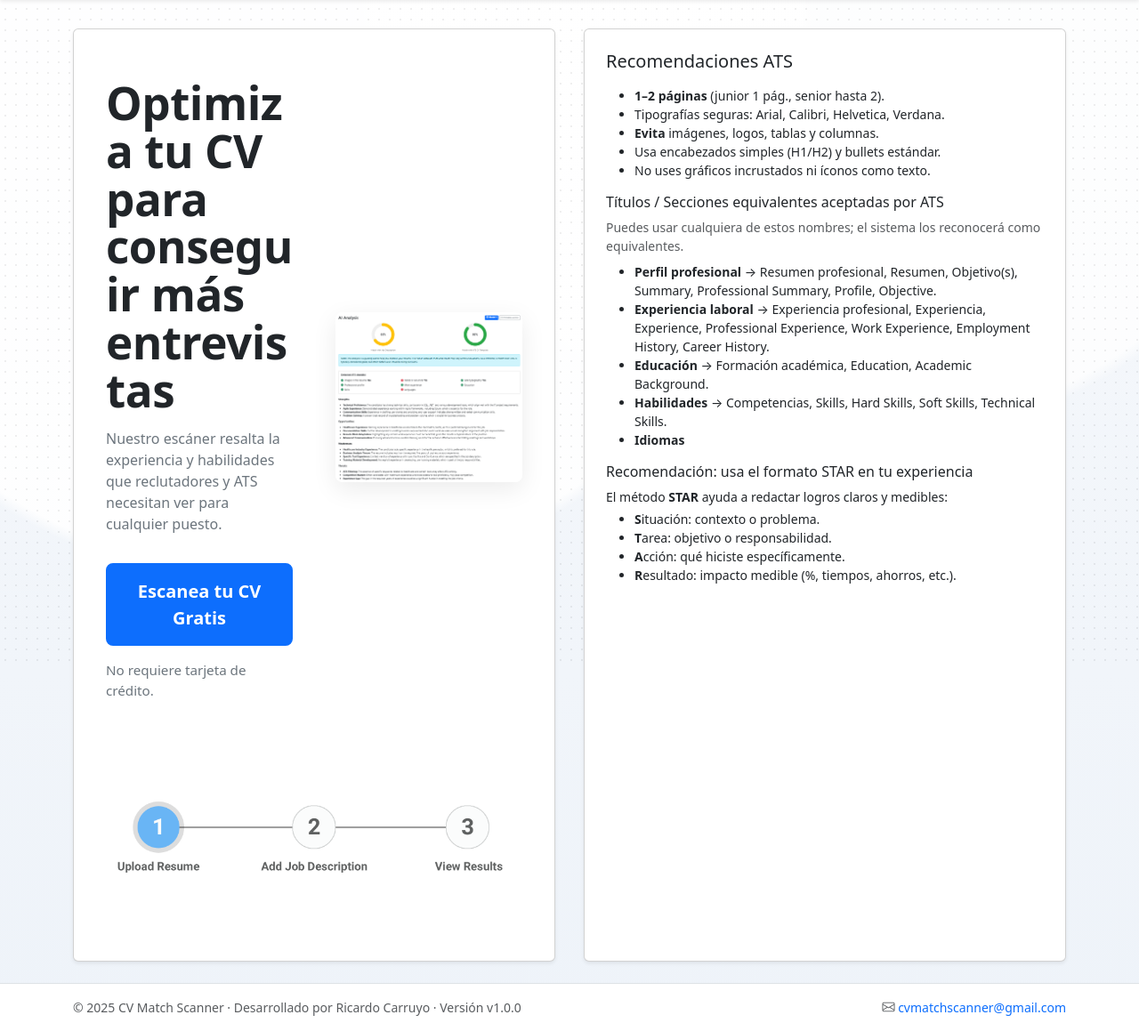
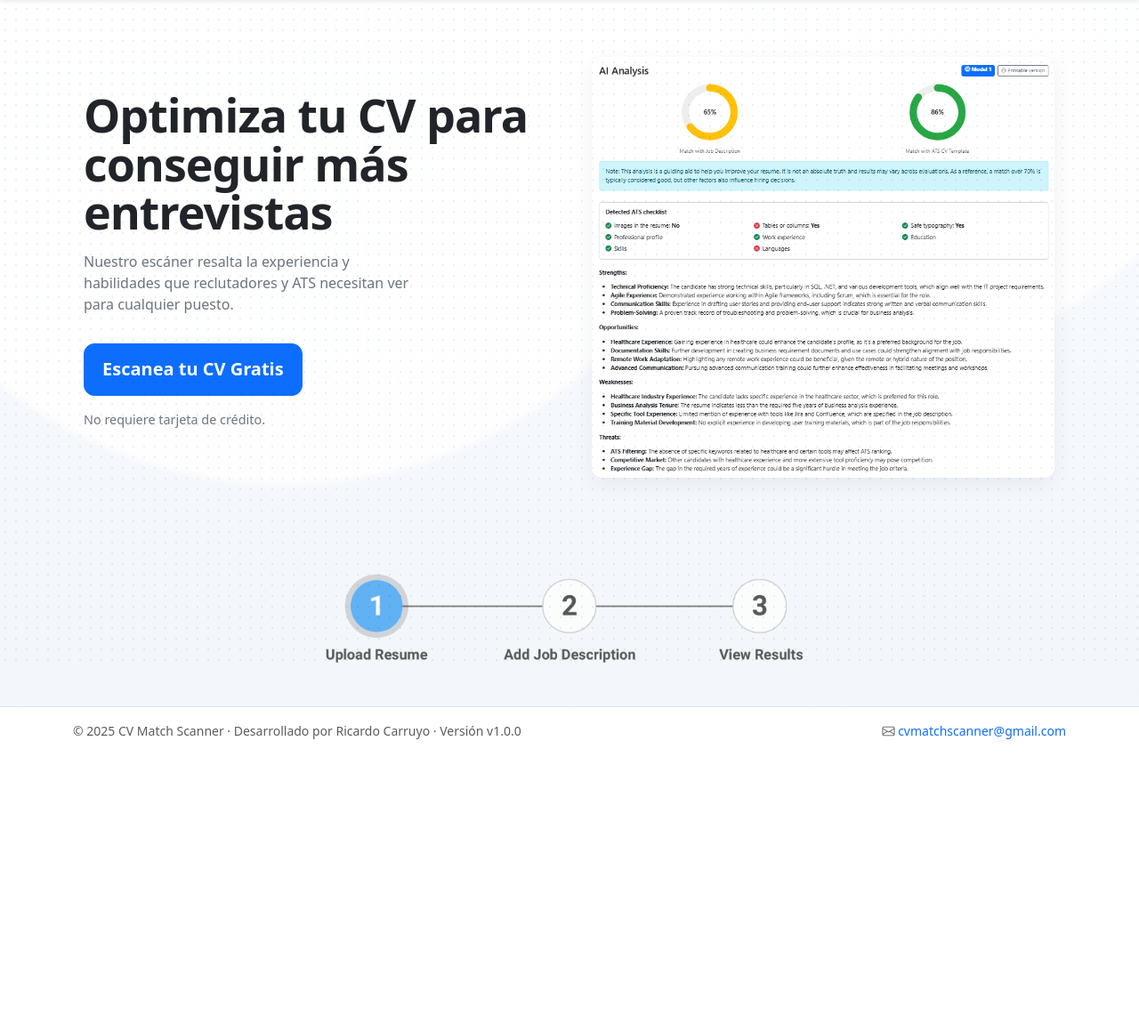
Before and after one commit to ricardocarruyo/cv-scanner, a Flask app: page / in a window 1280 px wide. Shown: the part 56-1215 px from the top of the page at 89% size. After the commit the page ends 887 px from the top, so only its background shows below. Run offline with Flask 3, Linux system fonts and the light colour scheme.

Commit message:
Landing 3

```diff
--- a/app/templates/index.html
+++ b/app/templates/index.html
@@ -88,60 +88,64 @@
   .label-with-badge{ display:flex; align-items:center; gap:.5rem; }
   .before-button{ display:flex; align-items:center; gap:.5rem; }
 
-  /* ===== Hero (landing antes de iniciar sesión) ===== */
-  .hero-wrap{
-    min-height: calc(100vh - 5rem);
-    display: grid;
-    align-items: center;
-    padding: 2rem 0 3rem;
+  /* ===== HERO a ancho completo cuando NO hay sesión ===== */
+  .hero-wrap {
+    padding: 2rem 0 1rem;
   }
+
   .hero-title{
     font-weight: 800;
     line-height: 1.05;
-    letter-spacing: -0.5px;
-    font-size: clamp(1.8rem, 2.8vw + 1rem, 3.2rem);
+    letter-spacing: -0.02em;
+    font-size: clamp(2rem, 3.6vw + 1rem, 3.25rem);
+    margin: 0;
   }
+
   .hero-sub{
     color: #6c757d;
-    max-width: 48ch;
+    font-size: 1rem;
+    max-width: 42ch;
   }
+
   .hero-cta{
-    padding: .9rem 1.2rem;
+    padding: .85rem 1.25rem;
     font-weight: 700;
-    border-width: 2px;
+    border-radius: .75rem;
   }
+
+  .hero-muted{ color:#6c757d; font-size:.9rem; }
+
   .hero-art{
     width: 100%;
+    max-width: 520px;     /* un poco más grande en ancho completo */
     height: auto;
-    max-width: 780px;
-    border-radius: .5rem;
-    box-shadow: 0 8px 28px rgba(0,0,0,.08);
+    border-radius: .75rem;
+    box-shadow: 0 8px 24px rgba(0,0,0,.06);
   }
-  .stepper-img{
-    width: 100%;
-    max-width: 880px;
-    height: auto;
-    opacity: .95;
-    display: block;
-    margin-inline: auto;
+
+  .stepper-img{ width:100%; max-width:580px; display:block; height:auto; }
+
+  /* En modo hero a ancho completo no necesitamos “igualar paneles” */
+  .equal-panels .card{ height: auto; }
+
+  /* Fondo un poco más claro */
+  body{
+    background:
+      radial-gradient(circle at 25% 10%, rgba(255,255,255,.92) 0 40%, transparent 41%),
+      radial-gradient(circle at 75% 0%,  rgba(255,255,255,.88) 0 35%, transparent 36%),
+      linear-gradient(180deg, #f9fbfe, #f2f6fb);
   }
-  .hero-muted{
-    font-size: .95rem;
-    color: #6c757d;
-  }
+
 </style>
 {% endblock %}
 
 {% block content %}
+  {% set logged_in = session.get('user_email') %}
+
   <div class="container mt-3">
-    <div class="row g-4 mb-4 equal-panels">
-      <!-- IZQUIERDA: FORM -->
-      <div class="col-12 col-lg-6 pt-0 pb-0 ps-0 pe-3">
-        <div class="card p-4 shadow-sm h-100">
-          {% if not session.get('user_email') %}
-            <!-- ===== Landing / Hero (visitante sin sesión) ===== -->
+    {% if not logged_in %}
+      {# ===== HERO A ANCHO COMPLETO ===== #}
       <section class="hero-wrap">
-              <div class="container">
         <div class="row g-5 align-items-center">
           <!-- Texto + CTA -->
           <div class="col-12 col-lg-6">
@@ -149,6 +153,7 @@
               {{ is_en and "Optimize your resume to get more interviews"
                         or  "Optimiza tu CV para conseguir más entrevistas" }}
             </h1>
+
             <p class="hero-sub mt-3">
               {{ is_en and
                 "Our scanner highlights the experience and skills recruiters and ATS need to see for any job."
@@ -177,8 +182,8 @@
           </div>
         </div>
 
-                <!-- Stepper -->
-                <div class="mt-5">
+        <!-- Stepper centrado -->
+        <div class="mt-5 d-flex justify-content-center">
           <img
             src="{{ url_for('static', filename='Stepper.png') }}"
             alt="{{ is_en and 'Steps: Upload Resume · Add Job · View Results'
@@ -186,12 +191,17 @@
             class="stepper-img"
             loading="lazy">
         </div>
-              </div>
       </section>
+
     {% else %}
-            {# ===== Usuario con sesión: muestra tu UI actual (form + panel derecho + resultados) ===== #}
+      {# ===== CON SESIÓN: DOS COLUMNAS (FORM + PANEL DERECHO) ===== #}
+      <div class="row g-4 mb-4 equal-panels">
+        <!-- IZQUIERDA: FORM -->
+        <div class="col-12 col-lg-6 pt-0 pb-0 ps-0 pe-3">
+          <div class="card p-4 shadow-sm h-100">
+            {# === TU FORM COMPLETO COMO LO TENÍAS === #}
             <form method="post" enctype="multipart/form-data" action="{{ url_for('main.index') }}">
-              <!-- Panel de lineamientos corto arriba del form (opcional) -->
+              <!-- Panel de lineamientos corto arriba del form -->
               <div class="w-100">
                 <h5 class="mb-2">{{ t('panel.guidelines.title') }}</h5>
                 <ul class="small mb-3">
@@ -264,11 +274,10 @@
                 </button>
               </div>
             </form>
-          {% endif %}
           </div>
         </div>
 
-      <!-- DERECHA: LINEAMIENTOS -->
+        <!-- DERECHA: PANEL RECOMENDACIONES -->
         <div class="col-12 col-lg-6 ps-3 pt-0 pb-0 pe-0">
           <div class="card p-4 shadow-sm h-100 d-flex align-items-stretch">
             <div class="w-100">
@@ -282,25 +291,11 @@
               <h6 class="mt-3">{{ t('panel.syn.title') }}</h6>
               <p class="small text-muted mb-2">{{ t('panel.syn.note') }}</p>
               <ul class="small mb-3">
-              <li>
-                <strong>{{ is_en and "Professional Profile" or "Perfil profesional" }}</strong>
-                → {{ is_en and "Professional Summary, Summary, Objective(s), Profile" or "Resumen profesional, Resumen, Objetivo(s), Summary, Professional Summary, Profile, Objective" }}.
-              </li>
-              <li>
-                <strong>{{ is_en and "Work Experience" or "Experiencia laboral" }}</strong>
-                → {{ is_en and "Professional Experience, Experience, Employment History, Career History" or "Experiencia profesional, Experiencia, Experience, Professional Experience, Work Experience, Employment History, Career History" }}.
-              </li>
-              <li>
-                <strong>{{ is_en and "Education" or "Educación" }}</strong>
-                → {{ is_en and "Academic Background" or "Formación académica, Education, Academic Background" }}.
-              </li>
-              <li>
-                <strong>{{ is_en and "Skills" or "Habilidades" }}</strong>
-                → {{ is_en and "Competencies, Hard/Soft/Technical Skills" or "Competencias, Skills, Hard Skills, Soft Skills, Technical Skills" }}.
-              </li>
-              <li>
-                <strong>{{ is_en and "Languages" or "Idiomas" }}</strong>
-              </li>
+                <li><strong>{{ is_en and "Professional Profile" or "Perfil profesional" }}</strong> → {{ is_en and "Professional Summary, Summary, Objective(s), Profile" or "Resumen profesional, Resumen, Objetivo(s), Summary, Professional Summary, Profile, Objective" }}.</li>
+                <li><strong>{{ is_en and "Work Experience" or "Experiencia laboral" }}</strong> → {{ is_en and "Professional Experience, Experience, Employment History, Career History" or "Experiencia profesional, Experiencia, Experience, Professional Experience, Work Experience, Employment History, Career History" }}.</li>
+                <li><strong>{{ is_en and "Education" or "Educación" }}</strong> → {{ is_en and "Academic Background" or "Formación académica, Education, Academic Background" }}.</li>
+                <li><strong>{{ is_en and "Skills" or "Habilidades" }}</strong> → {{ is_en and "Competencies, Hard/Soft/Technical Skills" or "Competencias, Skills, Hard Skills, Soft Skills, Technical Skills" }}.</li>
+                <li><strong>{{ is_en and "Languages" or "Idiomas" }}</strong></li>
               </ul>
 
               <h6 class="mt-3">{{ t('star.title') }}</h6>
@@ -326,12 +321,10 @@
           </div>
         </div>
       </div>
-  </div>
 
-  <!-- Resultado del análisis -->
+      {# ===== RESULTADOS ===== #}
       {% if feedback %}
         <h3 id="ai-analysis" class="visually-hidden">{{ t('analysis.title') }}</h3>
-
         {% if just_analyzed %}
           <script>
             window.addEventListener('load', function(){
@@ -340,7 +333,6 @@
             });
           </script>
         {% endif %}
-
         <div class="row g-4">
           <div class="col-12">
             {% set print_mode = False %}
@@ -349,13 +341,9 @@
         </div>
       {% endif %}
 
-  <!-- Sugerencias (solo con sesión) -->
-  {% if session.get('user_email') %}
+      {# ===== SUGERENCIAS ===== #}
       <div class="card mt-4 p-4 shadow-sm">
-      <h4 class="mb-3">
-        <i class="bi bi-chat-text"></i>
-        {{ is_en and "Do you have suggestions to improve?" or "¿Tienes sugerencias para mejorar?" }}
-      </h4>
+        <h4 class="mb-3"><i class="bi bi-chat-text"></i> {{ is_en and "Do you have suggestions to improve?" or "¿Tienes sugerencias para mejorar?" }}</h4>
         <form method="post" action="{{ url_for('main.leave_comment') }}">
           <div class="mb-2">
             <label class="form-label">{{ is_en and "Your comment" or "Tu comentario" }}</label>
@@ -363,13 +351,12 @@
           </div>
           <div class="d-flex justify-content-between align-items-center">
             <div class="small text-muted">{{ is_en and "Thanks for helping improve the service." or "Gracias por ayudar a mejorar el servicio." }}</div>
-          <button class="btn btn-outline-primary">
-            <i class="bi bi-send"></i> {{ is_en and "Send" or "Enviar" }}
-          </button>
+            <button class="btn btn-outline-primary"><i class="bi bi-send"></i> {{ is_en and "Send" or "Enviar" }}</button>
           </div>
         </form>
       </div>
     {% endif %}
+  </div>
 {% endblock %}
 
 {% block extra_js %}
```
Lines whose indentation alone changed are shown as unchanged.
